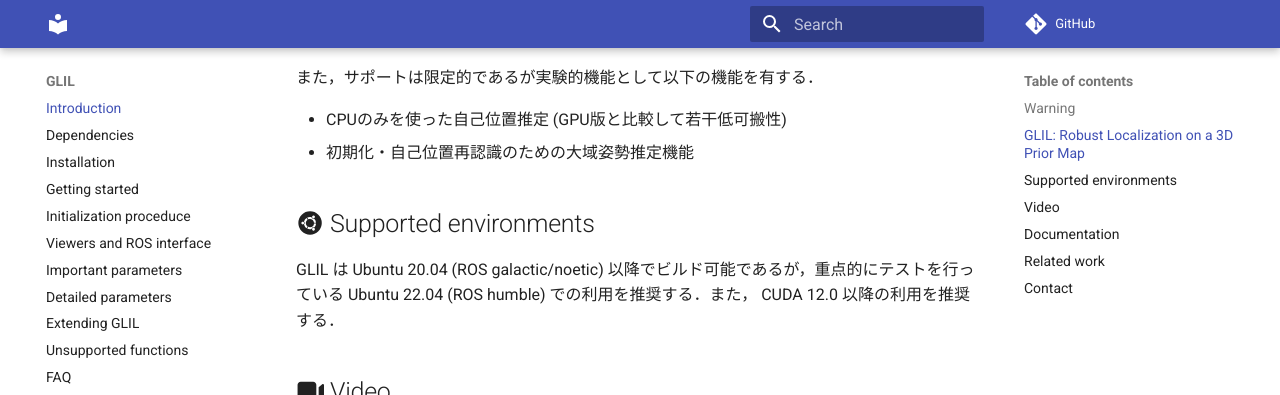
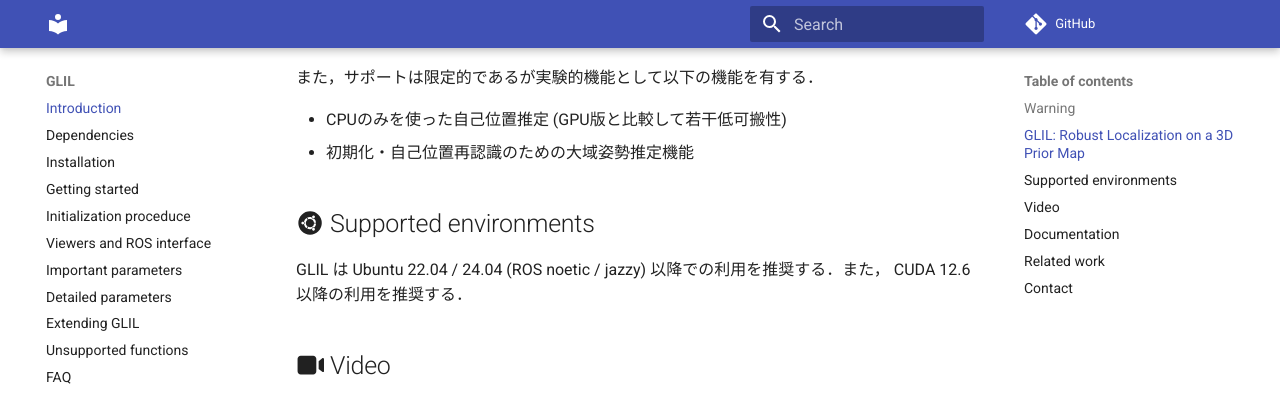
Before and after one commit to koide3/glil_pubdoc, an MkDocs documentation site: the page built from docs/index.md, in a window 1280 px wide and 900 px high, scrolled down 738 px, cut to the strip 0-395 px from the top of the window. Built offline with MkDocs 1.6.1 and Material for MkDocs 9.7.7, drawn with Linux system fonts in a browser that asks for light colours; nearby versions of some CDN libraries; comment, search, counter and statistics services are not loaded.

Commit message:
update ubuntu version

```diff
--- a/docs/index.md
+++ b/docs/index.md
@@ -24,7 +24,7 @@ This documentation is about a closed-source point-cloud-based localization packa
 
 ## :material-ubuntu: Supported environments
 
-GLIL は Ubuntu 20.04 (ROS galactic/noetic) 以降でビルド可能であるが，重点的にテストを行っている Ubuntu 22.04 (ROS humble) での利用を推奨する．また， CUDA 12.0 以降の利用を推奨する．
+GLIL は Ubuntu 22.04 / 24.04 (ROS noetic / jazzy) 以降での利用を推奨する．また， CUDA 12.6 以降の利用を推奨する．
 
 ## :fontawesome-solid-video: Video
 
```
Also changed, not shown: docs/installation.md (+0 -3 lines).
